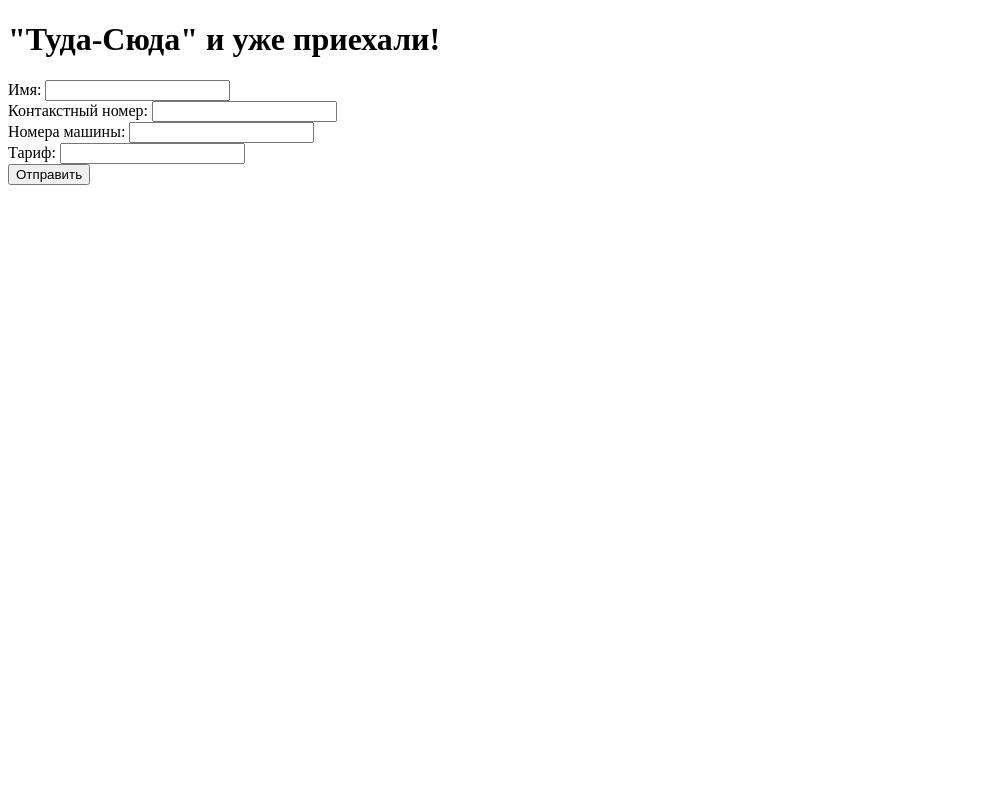
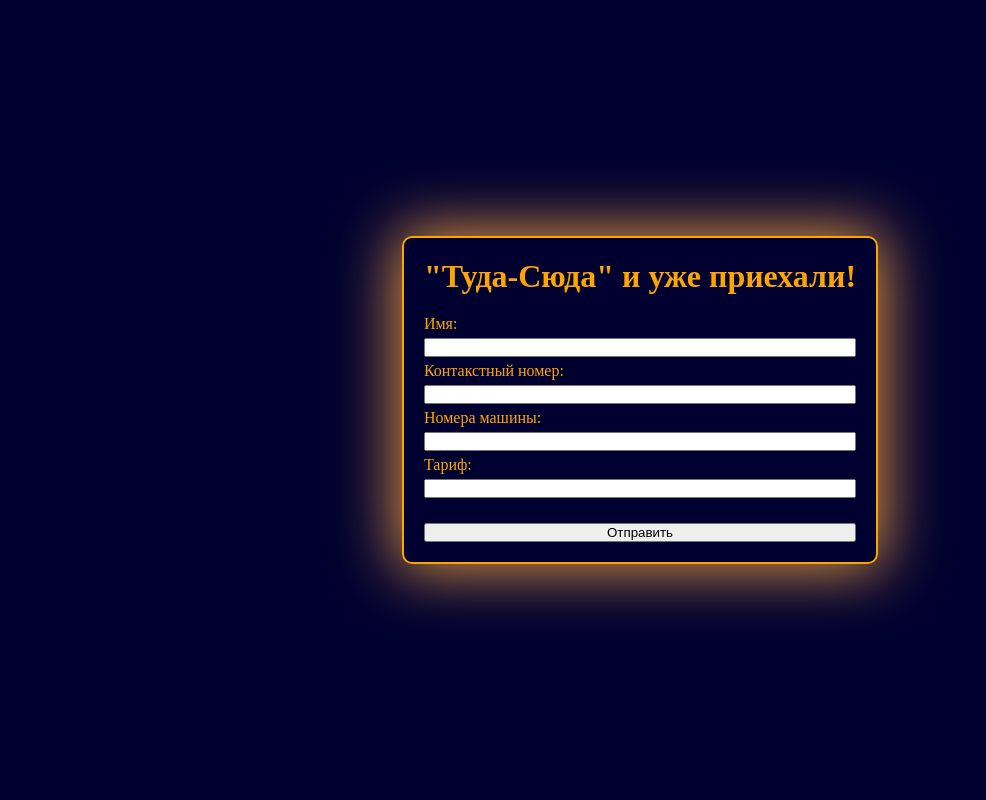
Before and after one commit to LongDude/PHP-Lab, a PHP site: page / in a window 1280 px wide. Shown: the whole page, without its empty margins (0-986 px from the left). Run offline with PHP 8.4, Linux system fonts and the light colour scheme.

Commit message:
update: ★styles★

```diff
--- a/Lab-2/app/index.php
+++ b/Lab-2/app/index.php
@@ -3,9 +3,12 @@
 <head>
   <meta charset="UTF-8">
   <meta name="viewport" content="width=device-width, initial-scale=1.0">
+  <link rel="stylesheet" href="style.css">
   <title>Такси-сервис "Туда-Сюда"</title>
 <body>
+  <main>
     <h1>"Туда-Сюда" и уже приехали!</h1>
+
 
     <?php if (!empty($message)): ?>
       <p><?php echo $message; ?></p>
@@ -14,17 +17,14 @@
       <form action="form.php" method="POST">
         <label for="name">Имя:</label>
         <input type='text' name="name" id="name">
-    <br>
         <label for="phone">Контакстный номер:</label>
         <input type="text" name="phone" id="phone" pattern="+[0-9]{1,11}">
-    <br>
         <label for="car_registration">Номера машины:</label>
         <input type="text" name="car_registration" pattern="\S{1,6}" id="tarifs">
-    <br>
         <label for="tarifs"> Тариф:</label>
         <input type="text" name="tarifs" pattern="[0-9]{1,4}" id="tarifs">
-    <br>
-    <input type="submit" value="Отправить">
+        <input type="submit" value="Отправить" id="submit">
       </form>
+    </main>
 <body>
 </html>
--- /dev/null
+++ b/Lab-2/app/style.css
@@ -0,0 +1,45 @@
+* {
+    box-sizing: content-box;
+    padding: 0;
+    margin: 0;
+}
+
+body {
+    display: grid;
+    align-items: center;
+    justify-items: center;
+    height: 100vh;
+    width: 100vw;
+
+    background-color: #000030;
+    color: orange;
+}
+
+main {
+    display: flex;
+    flex-direction: column;
+    gap: 20px;
+
+    border: 2px solid orange;
+    border-radius: 10px;
+    padding: 20px;
+
+    -webkit-box-shadow:0px 0px 62px 5px rgba(255,172,64,0.9);
+    -moz-box-shadow: 0px 0px 62px 5px rgba(255,172,64,0.9);
+    box-shadow: 0px 0px 62px 5px rgba(255,172,64,0.9);
+}
+
+form {
+    display: grid;
+    grid-template-columns: 2;
+    grid-auto-flow: row;
+    gap: 5px;
+}
+
+input, label {
+    display: block;
+}
+
+#submit {
+    margin-top: 20px;
+}
```
Lines whose indentation alone changed are shown as unchanged.
